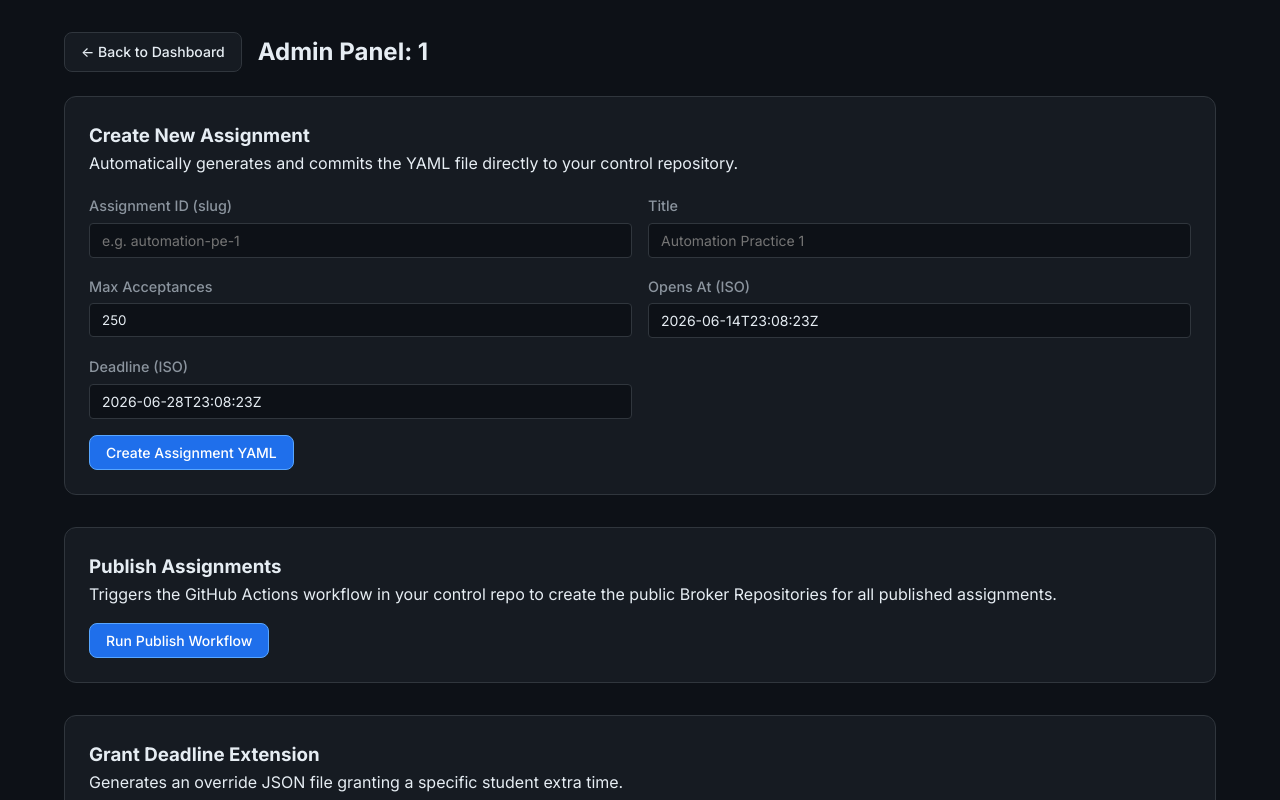
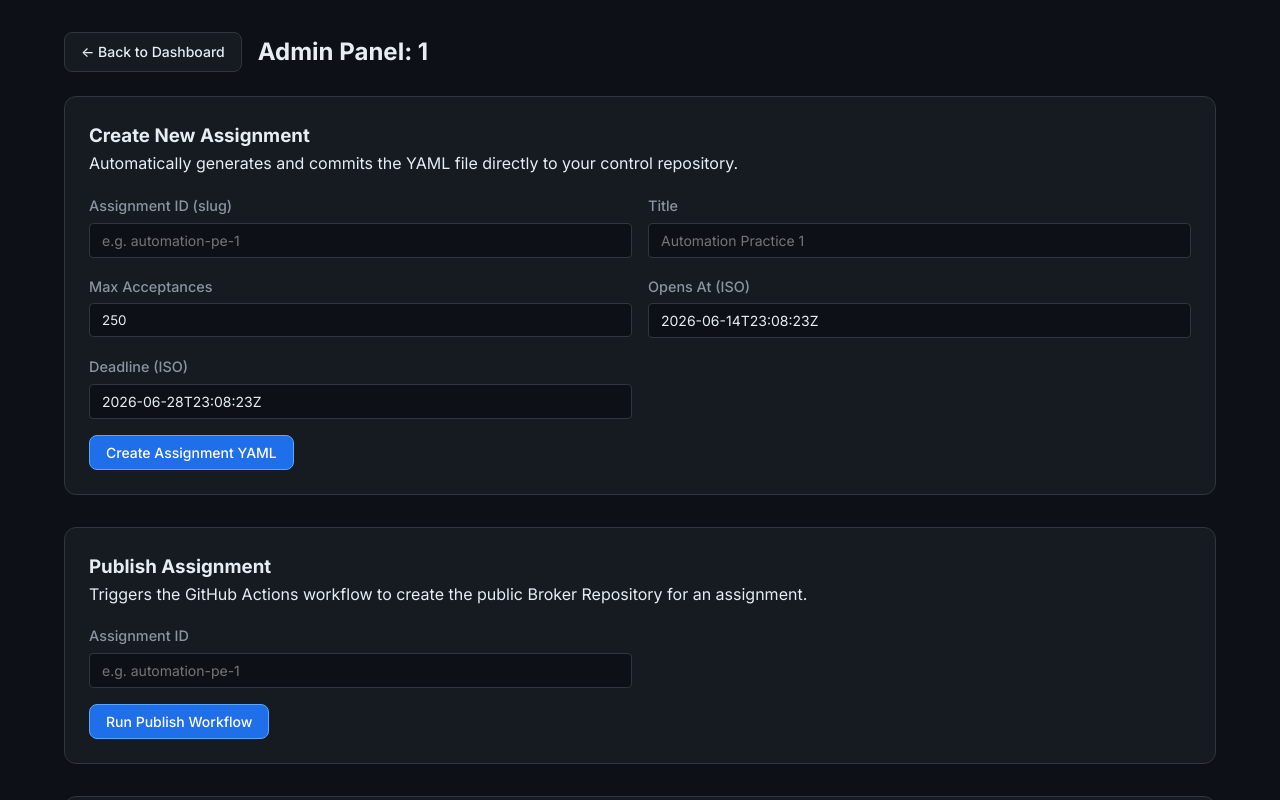
Before and after one commit to PXL-Digital-Application-Samples/pxl-classroom, a Vue app in the folder frontend/: page /dashboard/1/admin in a window 1280 px wide. Shown: the top 800 px of the page. Built offline with nearby package versions, Linux system fonts and the light colour scheme; no server answers.

Commit message:
Wave 3: P0 functional + cron tuning
- Fixed publish workflow filename + target in frontend
- Updated triggerWorkflow signature in api.js
- Read repository_name_pattern in SPA (generate.mjs + AssignmentView.vue)
- P0-7 and P0-8 were already implemented in previous wave

Co-Authored-By: Antigravity

```diff
--- a/frontend/src/views/AdminView.vue
+++ b/frontend/src/views/AdminView.vue
@@ -38,11 +38,17 @@
     </div>
 
     <div class="card" style="margin-bottom: var(--space-xl)">
-      <h3>Publish Assignments</h3>
+      <h3>Publish Assignment</h3>
       <p class="text-secondary" style="margin-bottom: var(--space-md)">
-        Triggers the GitHub Actions workflow in your control repo to create the public Broker Repositories for all published assignments.
+        Triggers the GitHub Actions workflow to create the public Broker Repository for an assignment.
       </p>
-      <button class="btn btn-primary" @click="publishAssignments" :disabled="publishing">
+      <div class="form-grid">
+        <div>
+          <label>Assignment ID</label>
+          <input type="text" v-model="pubForm.assignment" placeholder="e.g. automation-pe-1" class="form-input" />
+        </div>
+      </div>
+      <button class="btn btn-primary" @click="publishAssignment" :disabled="publishing" style="margin-top: var(--space-md)">
         {{ publishing ? 'Triggering...' : 'Run Publish Workflow' }}
       </button>
     </div>
@@ -89,6 +95,10 @@ const form = ref({
   deadline: new Date(Date.now() + 14 * 86400000).toISOString().slice(0, 19) + 'Z',
 })
 
+const pubForm = ref({
+  assignment: '',
+})
+
 const extForm = ref({
   assignment: '',
   login: '',
@@ -125,12 +135,14 @@ repository_name_pattern: "${form.value.id}-{github_login}"
   creating.value = false
 }
 
-async function publishAssignments() {
+async function publishAssignment() {
+  if (!pubForm.value.assignment) return alert('Missing Assignment ID')
   publishing.value = true
   const token = getToken()
-  const res = await triggerWorkflow(token, props.org, config.controlRepo, 'publish.yml')
+  const res = await triggerWorkflow(token, 'PXL-Digital-Application-Samples', 'pxl-classroom', 'publish-assignment.yml', { org: props.org, assignment_id: pubForm.value.assignment })
   if (res.ok || res.status === 204) {
-    alert('Publish workflow triggered! Check GitHub Actions in your control repository.')
+    alert('Publish workflow triggered! Check GitHub Actions in pxl-classroom repository.')
+    pubForm.value.assignment = ''
   } else {
     alert(`Failed to trigger workflow: ${res.data?.message || 'Unknown error'}`)
   }
--- a/frontend/src/views/AssignmentView.vue
+++ b/frontend/src/views/AssignmentView.vue
@@ -294,7 +294,8 @@ async function checkExistingState() {
   if (!token || !assignment.value) return
 
   const org = assignment.value.organization || config.defaultOrg
-  const expectedName = `${props.assignmentId}-${user.value.login}`
+  const pattern = assignment.value.repository_name_pattern || `${props.assignmentId}-{github_login}`
+  const expectedName = pattern.replace('{github_login}', user.value.login)
 
   // Check if repo exists
   const repo = await getRepo(token, org, expectedName)
@@ -403,7 +404,8 @@ function startPolling() {
     if (!token) return
 
     const org = assignment.value.organization || config.defaultOrg
-    const expectedName = `${props.assignmentId}-${user.value.login}`
+    const pattern = assignment.value.repository_name_pattern || `${props.assignmentId}-{github_login}`
+    const expectedName = pattern.replace('{github_login}', user.value.login)
 
     // Check repo
     const repo = await getRepo(token, org, expectedName)
```
Also changed, not shown: frontend/src/lib/api.js.
